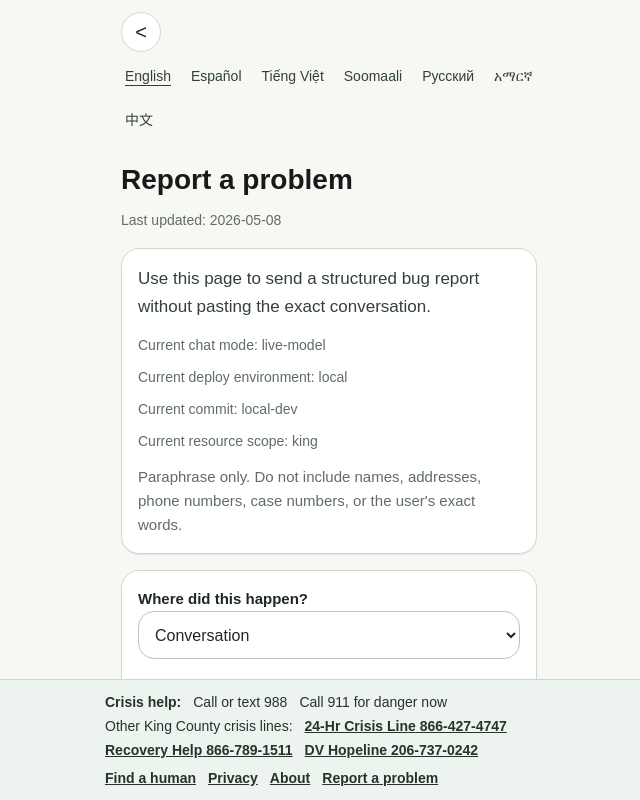
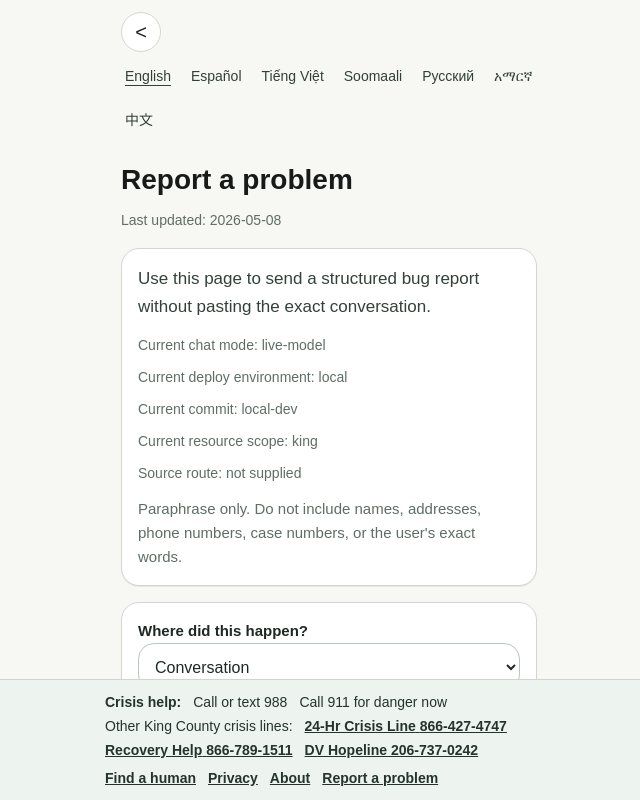
Before and after one commit to am-dj-ct/streetlight, a Next.js app: page /report-problem in a window 1280 px wide. Shown: the whole page, without its empty margins (311-951 px from the left). Built offline with nearby package versions, Linux system fonts and the light colour scheme.

Commit message:
Carry source route into bug reports

```diff
--- a/src/app/about/page.tsx
+++ b/src/app/about/page.tsx
@@ -42,6 +42,7 @@ export default async function AboutPage({ searchParams }: AboutPageProps) {
       area="about"
       currentLanguage={currentLanguage}
       regionScope={regionScope}
+      sourcePath={`/about?lang=${languageCode}`}
       title={page.title}
       lastUpdated={page.lastUpdated}
       getLanguageHref={(nextLanguageCode) => `/about?lang=${nextLanguageCode}`}
--- a/src/app/find-human/page.tsx
+++ b/src/app/find-human/page.tsx
@@ -188,6 +188,20 @@ export default async function FindHumanPage({
         entryId={entryId}
         languageCode={languageCode}
         regionScope={regionScope}
+        sourcePath={(() => {
+          const params = new URLSearchParams();
+
+          if (category) {
+            params.set("category", category);
+          }
+
+          if (entryId) {
+            params.set("entryId", entryId);
+          }
+
+          params.set("lang", languageCode);
+          return `/find-human?${params.toString()}`;
+        })()}
       />
     </main>
   );
--- a/src/app/page.tsx
+++ b/src/app/page.tsx
@@ -93,6 +93,7 @@ export default async function Home({ searchParams }: HomePageProps) {
         area="main-screen"
         languageCode={currentLanguage.code}
         regionScope={regionScope}
+        sourcePath={`/?lang=${currentLanguage.code}`}
       />
     </main>
   );
--- a/src/app/privacy/page.tsx
+++ b/src/app/privacy/page.tsx
@@ -42,6 +42,7 @@ export default async function PrivacyPage({ searchParams }: PrivacyPageProps) {
       area="privacy"
       currentLanguage={currentLanguage}
       regionScope={regionScope}
+      sourcePath={`/privacy?lang=${languageCode}`}
       title={page.title}
       lastUpdated={page.lastUpdated}
       getLanguageHref={(nextLanguageCode) => `/privacy?lang=${nextLanguageCode}`}
--- a/src/app/report-problem/page.tsx
+++ b/src/app/report-problem/page.tsx
@@ -26,6 +26,7 @@ type ReportProblemPageProps = {
     area?: string;
     entryId?: string;
     lang?: string;
+    source?: string;
   }>;
 };
 
@@ -33,7 +34,7 @@ export default async function ReportProblemPage({
   searchParams,
 }: ReportProblemPageProps) {
   const requestHeaders = await headers();
-  const { area, entryId, lang } = await searchParams;
+  const { area, entryId, lang, source } = await searchParams;
   const languageCode = getPreferredLanguageCode({
     acceptLanguageHeader: requestHeaders.get("accept-language"),
     requestedLanguageCode: lang,
@@ -53,10 +54,11 @@ export default async function ReportProblemPage({
       area="other"
       currentLanguage={currentLanguage}
       regionScope={regionScope}
+      sourcePath={source}
       title={copy.reportPageTitle}
       lastUpdated="2026-05-08"
       getLanguageHref={(nextLanguageCode) =>
-        `/report-problem?lang=${nextLanguageCode}${area ? `&area=${encodeURIComponent(area)}` : ""}${entryId ? `&entryId=${encodeURIComponent(entryId)}` : ""}`
+        `/report-problem?lang=${nextLanguageCode}${area ? `&area=${encodeURIComponent(area)}` : ""}${entryId ? `&entryId=${encodeURIComponent(entryId)}` : ""}${source ? `&source=${encodeURIComponent(source)}` : ""}`
       }
     >
       <ReportProblemForm
@@ -68,6 +70,7 @@ export default async function ReportProblemPage({
         initialArea={area}
         languageCode={languageCode}
         regionScope={regionScope}
+        sourcePath={source}
       />
       <section className="rounded-[18px] border border-[#cfd7cf] bg-white px-4 py-4 text-[16px] leading-6 text-[#334139] shadow-[0_1px_0_rgba(29,42,34,0.08)]">
         <p>
--- a/src/components/conversation-client.tsx
+++ b/src/components/conversation-client.tsx
@@ -1291,6 +1291,7 @@ export function ConversationClient({
         entryId={entryId}
         languageCode={currentLanguageCode}
         regionScope={regionScope}
+        sourcePath={`/conversation/${entryId}?lang=${currentLanguageCode}`}
       />
     </main>
   );
--- a/src/components/crisis-footer.tsx
+++ b/src/components/crisis-footer.tsx
@@ -9,11 +9,13 @@ export function CrisisFooter({
   entryId,
   languageCode = "en",
   regionScope = "king",
+  sourcePath,
 }: {
   area?: string;
   entryId?: string;
   languageCode?: SupportedLanguageCode;
   regionScope?: RegionScope;
+  sourcePath?: string;
 }) {
   const copy = getUiCopy(languageCode);
   const crisisResources = getCrisisResources(regionScope);
@@ -29,6 +31,10 @@ export function CrisisFooter({
 
   if (entryId) {
     reportProblemParams.set("entryId", entryId);
+  }
+
+  if (sourcePath) {
+    reportProblemParams.set("source", sourcePath);
   }
 
   const reportProblemHref = `/report-problem?${reportProblemParams.toString()}`;
--- a/src/components/info-page-shell.tsx
+++ b/src/components/info-page-shell.tsx
@@ -9,6 +9,7 @@ type InfoPageShellProps = {
   area?: string;
   currentLanguage: LanguageOption;
   regionScope: RegionScope;
+  sourcePath?: string;
   title: string;
   lastUpdated: string;
   getLanguageHref: (languageCode: SupportedLanguageCode) => string;
@@ -19,6 +20,7 @@ export function InfoPageShell({
   area,
   currentLanguage,
   regionScope,
+  sourcePath,
   title,
   lastUpdated,
   getLanguageHref,
@@ -67,6 +69,7 @@ export function InfoPageShell({
         area={area}
         languageCode={currentLanguage.code}
         regionScope={regionScope}
+        sourcePath={sourcePath}
       />
     </main>
   );
--- a/src/components/report-problem-form.tsx
+++ b/src/components/report-problem-form.tsx
@@ -42,6 +42,7 @@ type ReportProblemFormProps = {
   initialArea?: string;
   languageCode: SupportedLanguageCode;
   regionScope: RegionScope;
+  sourcePath?: string;
 };
 
 function isWhereOption(value: string | undefined): value is string {
@@ -57,6 +58,7 @@ export function ReportProblemForm({
   initialArea,
   languageCode,
   regionScope,
+  sourcePath,
 }: ReportProblemFormProps) {
   const [where, setWhere] = useState(
     isWhereOption(initialArea) ? initialArea : "conversation",
@@ -81,6 +83,7 @@ export function ReportProblemForm({
       `Deploy environment: ${deployEnv}`,
       `Commit SHA: ${commitSha ?? "local-dev"}`,
       `Resource scope: ${regionScope}`,
+      `Source route: ${sourcePath ?? "not supplied"}`,
       `Conversation language: ${conversationLanguage}`,
     ];
 
@@ -124,6 +127,7 @@ export function ReportProblemForm({
     regionScope,
     reply,
     selectedProblemLabels,
+    sourcePath,
     where,
   ]);
 
@@ -170,6 +174,9 @@ export function ReportProblemForm({
         </p>
         <p className="pt-2 text-[14px] leading-6 text-[#5f6d64]">
           Current resource scope: {regionScope}
+        </p>
+        <p className="pt-2 text-[14px] leading-6 text-[#5f6d64]">
+          Source route: {sourcePath ?? "not supplied"}
         </p>
         <p className="pt-3 text-[15px] leading-6 text-[#5f6d64]">
           {copy.reportPagePrivacyWarning}
```
